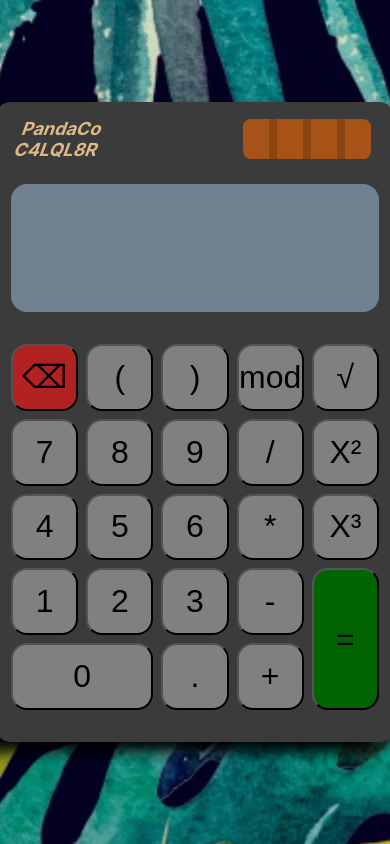
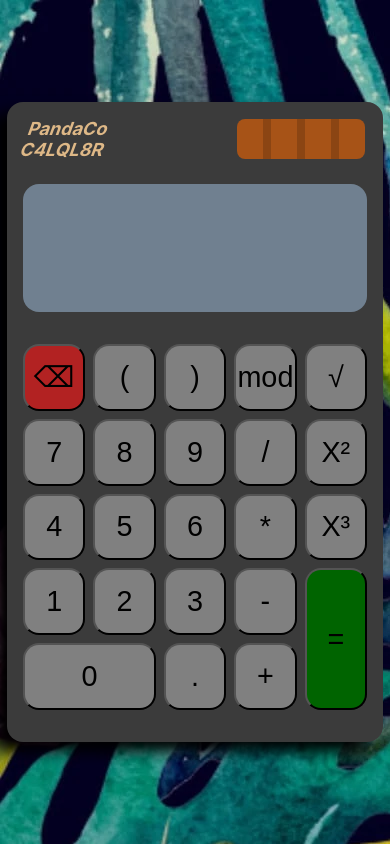
Before and after one commit to Pandad89/Online-Calculator, a React (Create React App) app: page / in a window 390 px wide. Built offline with nearby package versions, Linux system fonts and the light colour scheme; the HTML template or start-up script is replaced by a standard one.

Commit message:
First responsiveness updates

```diff
--- a/src/Components/Calculator.css
+++ b/src/Components/Calculator.css
@@ -2,7 +2,11 @@
     font-family: "Segment7";
     src: url("../assets/Terminess\ \(TTF\)\ Nerd\ Font\ Complete\ Mono.ttf");
 } */
-
+*{
+    padding: 0;
+    margin: 0;
+    box-sizing: border-box;
+}
 .container{
     display: flex;
     gap: 1rem;
@@ -135,7 +139,7 @@
     background-color: grey;
     border-radius: 1rem;
 }
-@media screen and (max-width:412px){
+@media screen and (max-width:420px){
    .container{
     display: flex;
     gap: 1rem;
@@ -166,7 +170,7 @@
     box-shadow: black -15px 10px 15px;
     height: 40rem;
     padding: 1rem;
-    width: 25rem;
+    width: 23.5rem;
     background-color: rgb(59, 59, 59);
     display: flex;
     flex-direction: column;
@@ -214,7 +218,7 @@
     grid-template-columns: 1fr 1fr 1fr 1fr 1fr;
     grid-template-rows: 1fr 1fr 1fr 1fr 1fr;
     padding: 1rem;
-    width: 25rem;
+    width: 23.5rem;
     height: 40rem;
 
 }
@@ -228,7 +232,7 @@
 
 }
 .result{
-    width: 23rem;
+    width: 21.5rem;
     height: 8rem;
     display: flex;
     align-items: center;
@@ -246,28 +250,28 @@
 .button{
     width: 100%;
     height: 100%;
-    font-size: 2rem;
+    font-size: 1.8rem;
     background-color: grey;
     border-radius: 1rem;
 }
 .button__Calculate{
     width: 100%;
     height: calc(200% + 8px);
-    font-size: 2rem;
+    font-size: 1.8rem;
     background-color: darkgreen;
     border-radius: 1rem;
 }
 .button__Clear{
     width: 100%;
     height: 100%;
-    font-size: 2rem;
+    font-size: 1.8rem;
     background-color: firebrick;
     border-radius: 1rem;
 }
 .button__zero{
     width: calc(200% + 8px);
     height: 100%;
-    font-size: 2rem;
+    font-size: 1.8rem;
     background-color: grey;
     border-radius: 1rem;
 }
```
